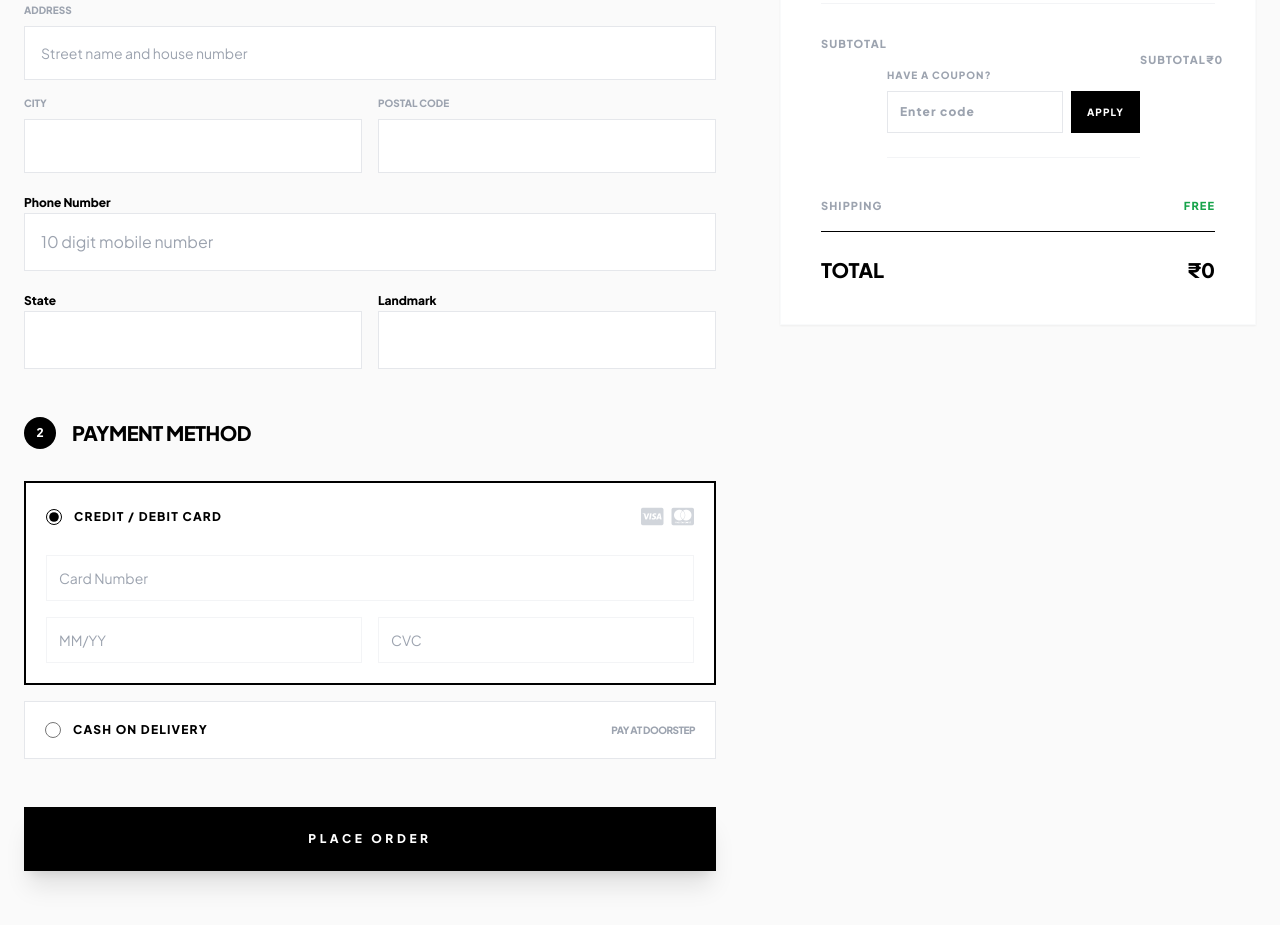
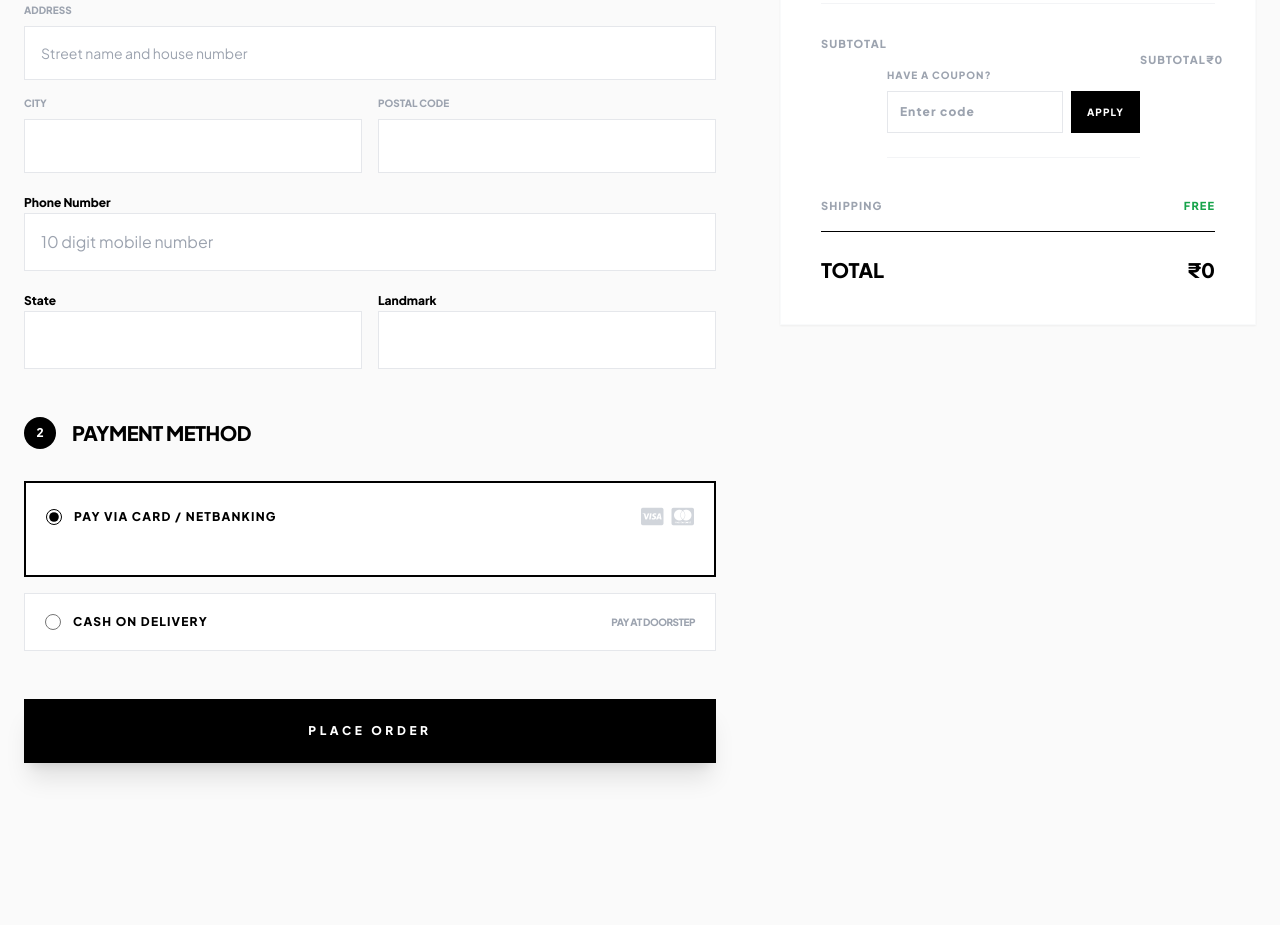
Before and after one commit to Keepscrolldown/HerTownie, a website: page public/checkout.html in a window 1280 px wide. Shown: the part 392-1317 px from the top of the page. After the commit the page ends 1251 px from the top, so only its background shows below. Drawn offline with nearby package versions, Linux system fonts and the light colour scheme.

Commit message:
Update payment method label for clarity

```diff
--- a/public/checkout.html
+++ b/public/checkout.html
@@ -135,20 +135,12 @@
                                 <label class="flex items-center gap-3 cursor-pointer">
                                     <input type="radio" name="pay" value="card" checked onchange="togglePaymentUI()"
                                         class="w-4 h-4 accent-black">
-                                    <span class="text-xs font-bold uppercase tracking-widest">Credit / Debit Card</span>
+                                    <span class="text-xs font-bold uppercase tracking-widest">Pay via card / netbanking</span>
                                 </label>
                                 <div class="flex gap-2 text-gray-300">
                                     <i class="fa-brands fa-cc-visa text-xl"></i>
                                     <i class="fa-brands fa-cc-mastercard text-xl"></i>
                                 </div>
-                            </div>
-                            <div id="card-fields" class="grid grid-cols-2 gap-4">
-                                <input type="text" placeholder="Card Number"
-                                    class="col-span-2 p-3 border border-gray-100 text-sm outline-none">
-                                <input type="text" placeholder="MM/YY"
-                                    class="p-3 border border-gray-100 text-sm outline-none">
-                                <input type="text" placeholder="CVC"
-                                    class="p-3 border border-gray-100 text-sm outline-none">
                             </div>
                         </div>
 
```
